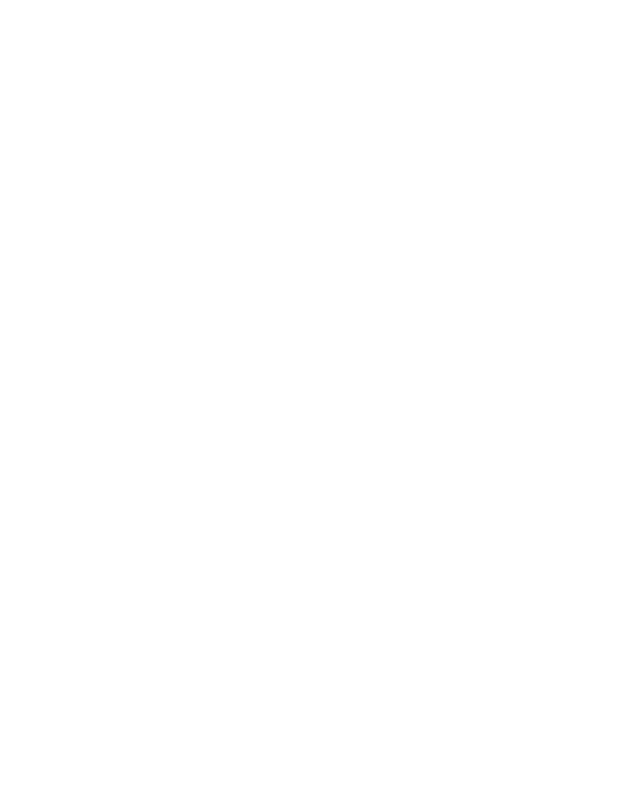
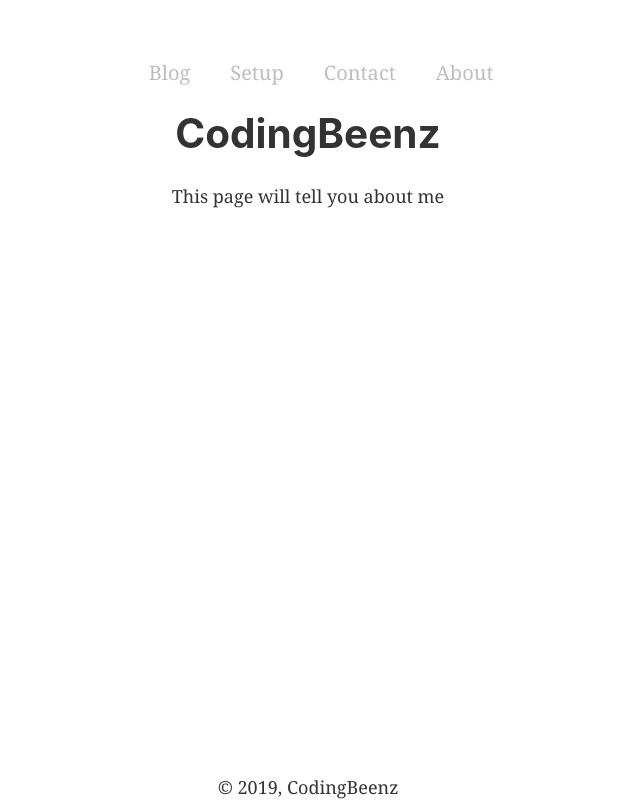
Before and after one commit to BeenzSyed/CodingBeenzWebsite, a Gatsby site: page /about in a window 1280 px wide. Before the commit this address had no page. Shown: the whole page, without its empty margins (332-972 px from the left). Built offline with nearby package versions, Linux system fonts and the light colour scheme; Gatsby itself is replaced by a stand-in of ours; a web font is replaced by a local one.

Commit message:
Add flex to menu and add about page

```diff
--- a/src/components/layout.css
+++ b/src/components/layout.css
@@ -639,4 +639,32 @@
   display: flex;
   flex-direction: column;
   align-items: center;
+  min-height: 100vh;
 }
+
+.menu {
+  margin-top: 30px;
+}
+
+.menu ul {
+  display: flex;
+  list-style: none;
+  margin-top: 30px;
+  flex-flow: row wrap;
+}
+
+.menu ul li {
+  text-align: center;
+  padding: 0 20px 0 20px;
+  margin-bottom: 0;
+}
+
+.menu ul li a {
+  color: #BEBEBE;
+  font-size: 20px;
+  text-decoration: none;
+}
+
+.footer {
+  margin-top: auto;
+}
--- a/src/components/layout.js
+++ b/src/components/layout.js
@@ -22,7 +22,7 @@
           <Menu class="menu" />
           <Header class="header" siteTitle={data.site.siteMetadata.title} />
           <main>{children}</main>
-          <footer>
+          <footer class="footer">
               © {new Date().getFullYear()}, CodingBeenz
           </footer>
       </div>
--- a/src/components/menu.js
+++ b/src/components/menu.js
@@ -4,11 +4,11 @@
 
 const Menu = () => (
         <div class="menu">
-            <ul class="menu-ul">
-                <li class="menu-li"><Link to="/contact">Contact</Link></li>
-                <li class="menu-li"><Link to="/uses">What I Use</Link></li>
-                <li class="menu-li"><Link to="/blog">Blog</Link></li>
-                <li class="menu-li"><Link to="/">Home</Link></li>
+            <ul>
+                <li><Link to="/blog">Blog</Link></li>
+                <li><Link to="/uses">Setup</Link></li>
+                <li><Link to="/contact">Contact</Link></li>
+                <li><Link to="/about">About</Link></li>
             </ul>
         </div>
 )
--- /dev/null
+++ b/src/pages/about.js
@@ -0,0 +1,16 @@
+import React from 'react'
+
+import Layout from "../components/layout"
+
+
+const AboutPage = () => {
+    return (
+        <Layout>
+            <p>
+                This page will tell you about me
+            </p>
+        </Layout>
+    )
+}
+
+export default AboutPage
--- a/src/pages/index.js
+++ b/src/pages/index.js
@@ -13,10 +13,6 @@
   <StyledBackgroundSection>
       <Layout>
       <SEO title="Home" keywords={[`computer science`, `coding`, `gatsby`]} />
-        <h1>Hi people</h1>
-        <p>
-          Welcome to the <code>gatsby-background-image</code> test site.
-        </p>
       </Layout>
     </StyledBackgroundSection>
   </>
--- a/src/pages/uses.js
+++ b/src/pages/uses.js
@@ -6,9 +6,6 @@
 const UsesPage = () => {
     return (
         <Layout>
-        {/* <div style={{
-            paddingTop: `10%`,
-            }}> */}
             <ul className="uses-links">
                 <li>Editor - <a href="https://code.visualstudio.com/">VSCode</a> with the Cobalt2 theme</li>
                 <li>Termimal - <a href="https://hyper.is/">Hyper</a> with the Verminal theme</li>
@@ -17,7 +14,6 @@
                 <li>Notes - <a href="https://evernote.com/">Evernote</a></li>
                 <li>Organization/Track to do's - <a href="https://trello.com">Trello</a></li>
             </ul>
-        {/* </div> */}
         </Layout>
     )
 }
```
